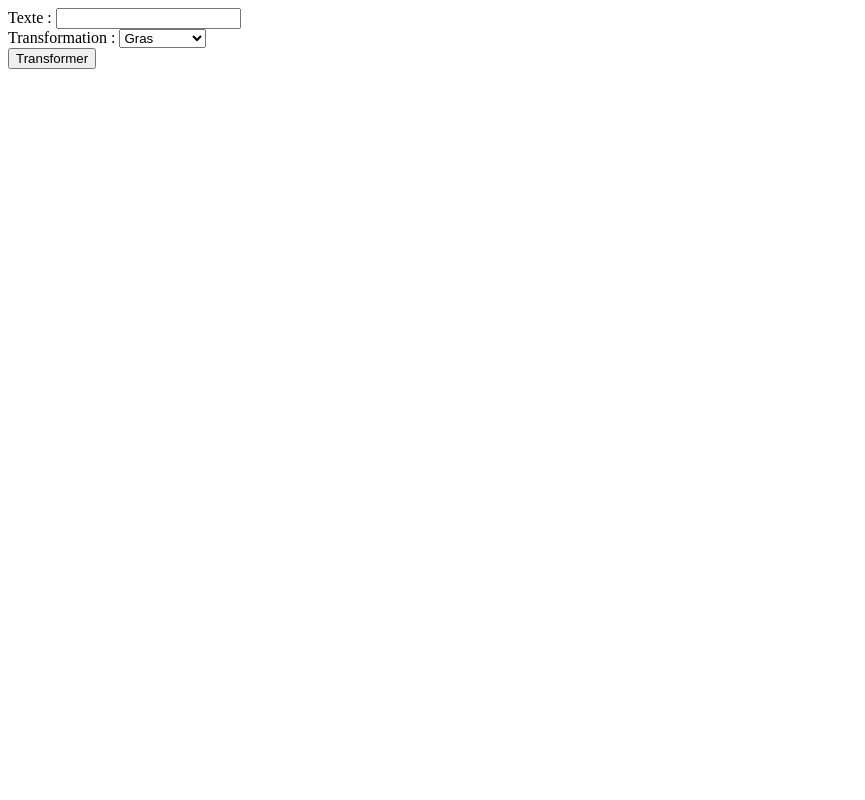
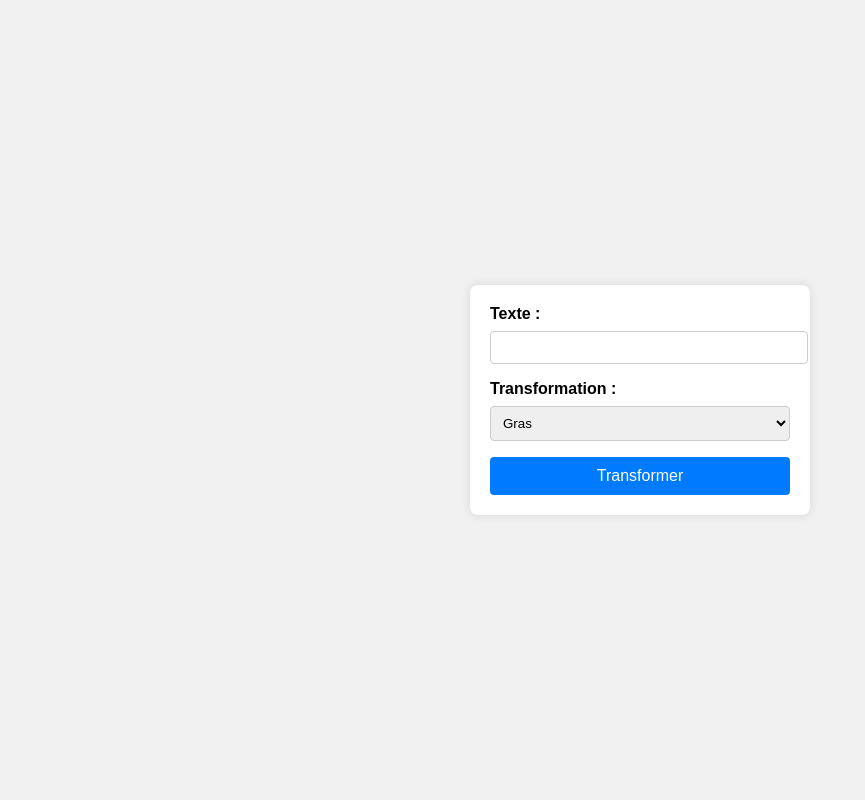
Before and after one commit to william-rauwens-oliver/runtrackPHP, a PHP site: page / in a window 1280 px wide. Shown: the whole page, without its empty margins (0-865 px from the left). Run offline with PHP 8.4, Linux system fonts and the light colour scheme.

Commit message:
Add Designe CSS On Job14.

```diff
--- a/jour01/job14/index.php
+++ b/jour01/job14/index.php
@@ -4,6 +4,58 @@
     <meta charset="UTF-8">
     <meta name="viewport" content="width=device-width, initial-scale=1.0">
     <title>Transformation de chaîne</title>
+    <style>
+        body {
+            font-family: Arial, sans-serif;
+            background-color: #f0f0f0;
+            display: flex;
+            justify-content: center;
+            align-items: center;
+            height: 100vh;
+            margin: 0;
+        }
+        form {
+            background-color: #ffffff;
+            padding: 20px;
+            border-radius: 8px;
+            box-shadow: 0 0 10px rgba(0, 0, 0, 0.1);
+            width: 300px;
+        }
+        label {
+            display: block;
+            margin-bottom: 8px;
+            font-weight: bold;
+        }
+        input[type="text"],
+        select {
+            width: 100%;
+            padding: 8px;
+            margin-bottom: 16px;
+            border: 1px solid #ccc;
+            border-radius: 4px;
+        }
+        input[type="submit"] {
+            width: 100%;
+            padding: 10px;
+            background-color: #007bff;
+            border: none;
+            border-radius: 4px;
+            color: white;
+            font-size: 16px;
+            cursor: pointer;
+        }
+        input[type="submit"]:hover {
+            background-color: #0056b3;
+        }
+        .result {
+            margin-top: 20px;
+            background-color: #fff;
+            padding: 10px;
+            border-radius: 4px;
+            box-shadow: 0 0 10px rgba(0, 0, 0, 0.1);
+            width: 300px;
+        }
+    </style>
 </head>
 <body>
     <form action="" method="post">
@@ -51,6 +103,7 @@
             return preg_replace('/\b(\w*me)\b/', '$1_', $str);
         }
 
+        echo '<div class="result">';
         if ($transformation == 'gras') {
             echo makeBold($str);
         } elseif ($transformation == 'cesar') {
@@ -58,6 +111,7 @@
         } elseif ($transformation == 'plateforme') {
             echo plateforme($str);
         }
+        echo '</div>';
     }
     ?>
 </body>
```
